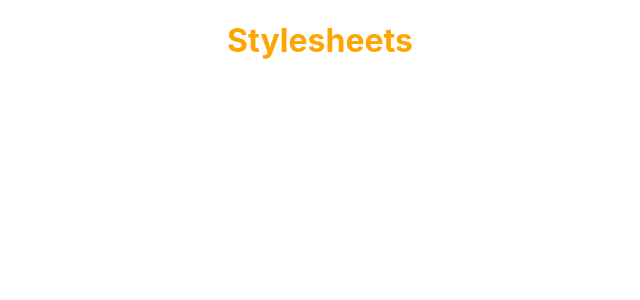
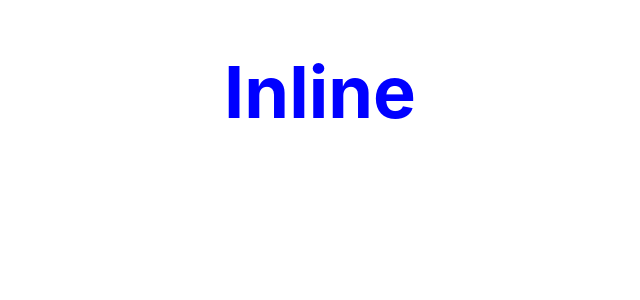
Before and after one commit to Andrew-1996/ReactJS-Crash-Course, a React (Create React App) app in the folder react-demo/: page / in a window 1280 px wide. Shown: the top 300 px of the page, without its empty margins (320-960 px from the left). Built offline with nearby package versions, Linux system fonts and the light colour scheme.

Commit message:
Inline Styling in ReactJS
Inline styling uses CSS property names in camelCase and values specified as strings. To list additional properties put a ',' and list the additional properties. To apply the properties defined use 'style' attribute and assign the const value.

```diff
--- a/react-demo/src/App.js
+++ b/react-demo/src/App.js
@@ -1,5 +1,6 @@
 import './App.css';
-import { Stylesheet } from './components/Stylesheet';
+import { Inline } from './components/Inline';
+// import { Stylesheet } from './components/Stylesheet';
 // import { NameList } from './components/NameList';
 // import { UserGreeting } from './components/UserGreeting';
 // import { ClickHandler } from './components/ClickHandler';
@@ -19,7 +20,8 @@ function App() {
     {/* <ParentComponent /> */}
     {/* <UserGreeting /> */}
     {/* <NameList /> */}
-    <Stylesheet />
+    {/* <Stylesheet /> */}
+    <Inline />
     </div>
   );
 }
--- /dev/null
+++ b/react-demo/src/components/Inline.js
@@ -0,0 +1,7 @@
+export const Inline = () => {
+    const heading ={
+        fontSize: '72px',
+        color: 'blue',
+    }
+    return <h1 style={heading}> Inline </h1>
+}
```
